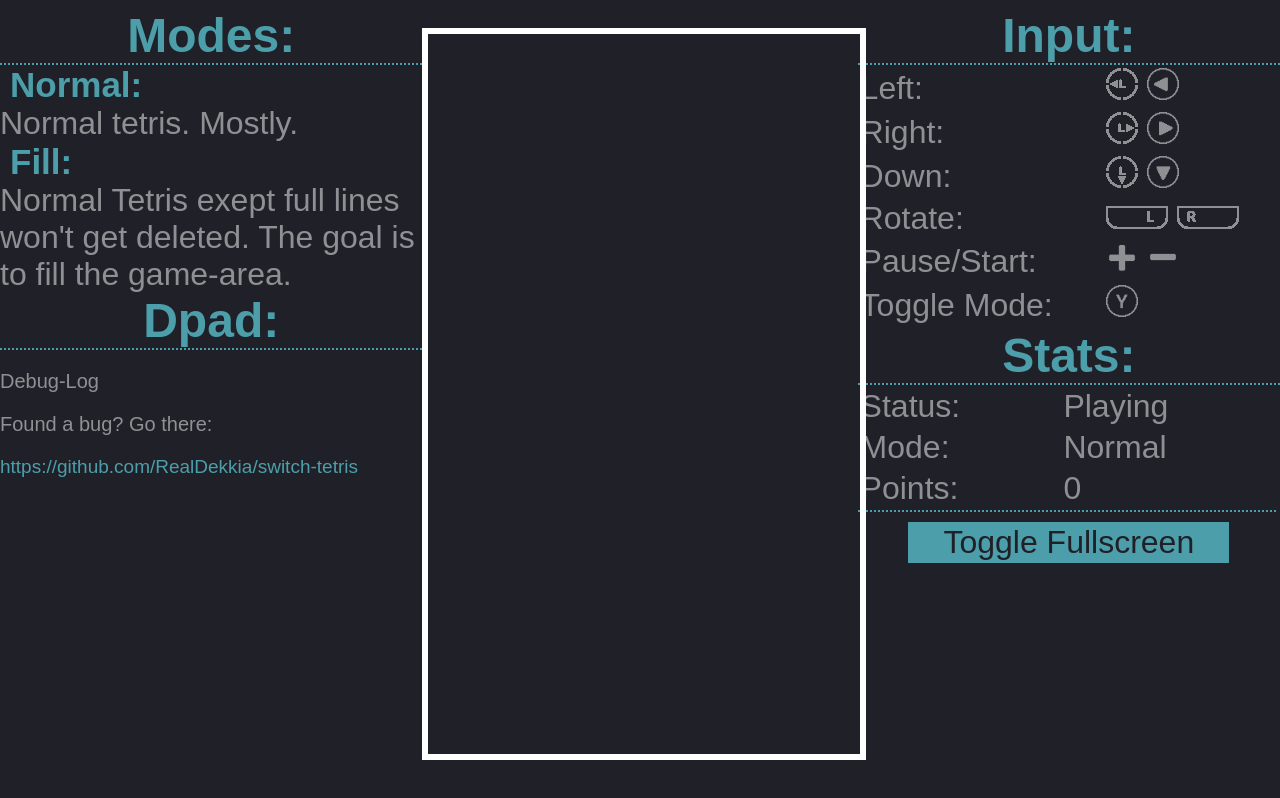
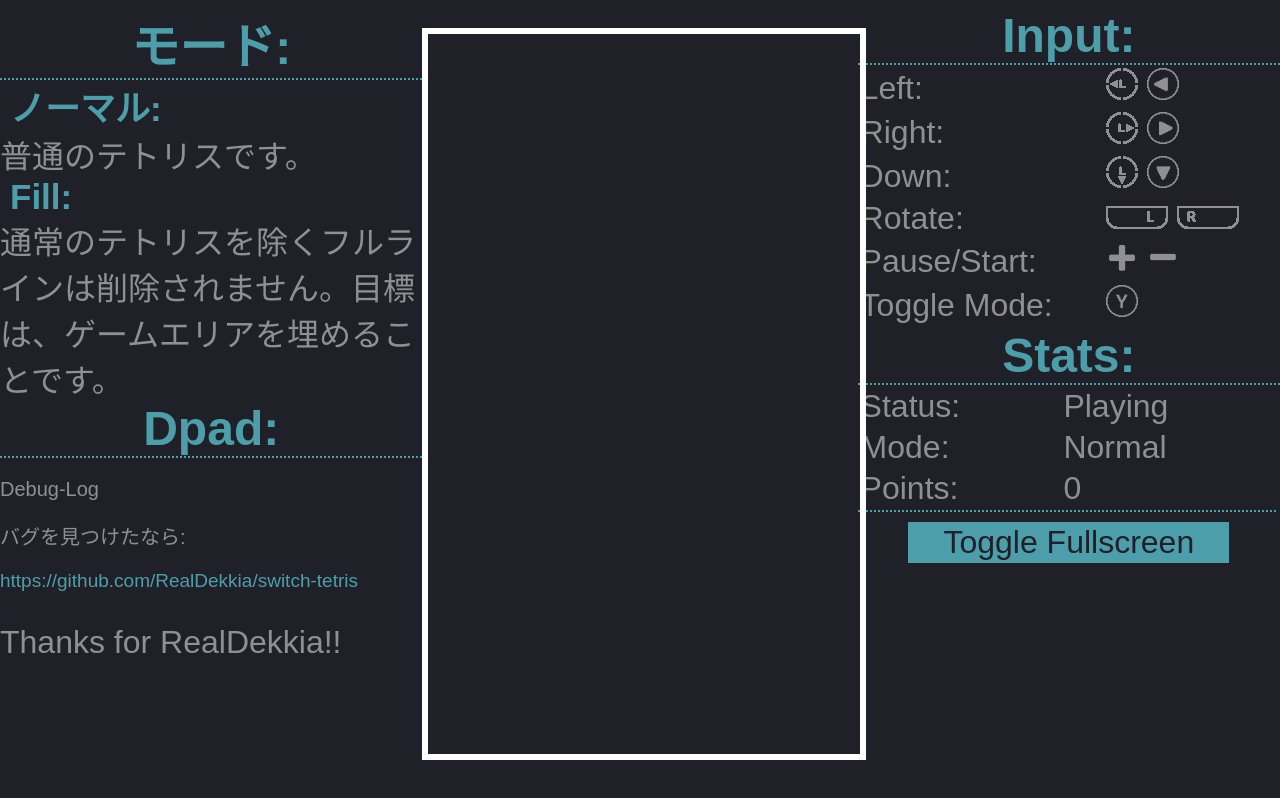
Before and after one commit to himais0gin/sw-tet, a plain HTML site: page index.html in a window 1280 px wide. Drawn offline with Linux system fonts and the light colour scheme.

Commit message:
Update index.html

```diff
--- a/index.html
+++ b/index.html
@@ -11,16 +11,17 @@
 
 <body>
     <div id="leftBar">
-        <h2>Modes:</h2>
-        <h4>Normal:</h4>
-        Normal tetris. Mostly.
+        <h2>モード:</h2>
+        <h4>ノーマル:</h4>
+        普通のテトリスです。
         <h4>Fill:</h4>
-        Normal Tetris exept full lines won't get deleted. The goal is to fill the game-area.
+        通常のテトリスを除くフルラインは削除されません。目標は、ゲームエリアを埋めることです。
         <h2>Dpad:</h2>
         <p id="debug">.</p>
         <div id="smallUrlInfo">
-            <p id="smallURLHead">Found a bug? Go there: </p>
+            <p id="smallURLHead">バグを見つけたなら: </p>
             <p id="smallURLText">https://github.com/RealDekkia/switch-tetris</p>
+            <p>Thanks for RealDekkia!!</p>
         </div>
     </div>
     <div id="box">
```
